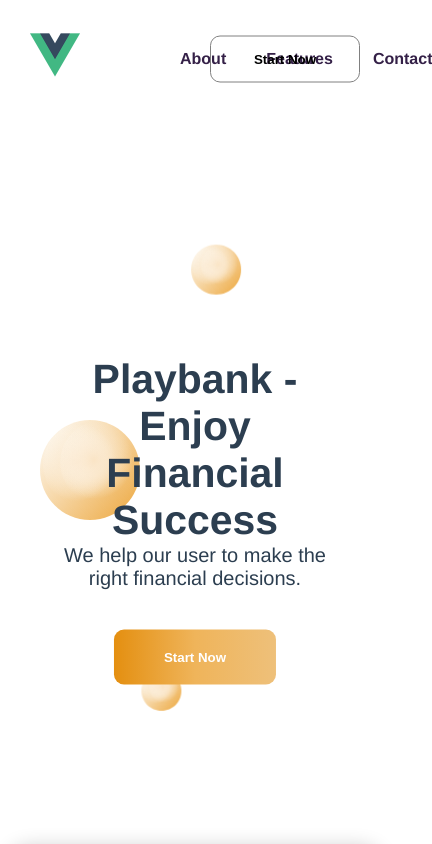
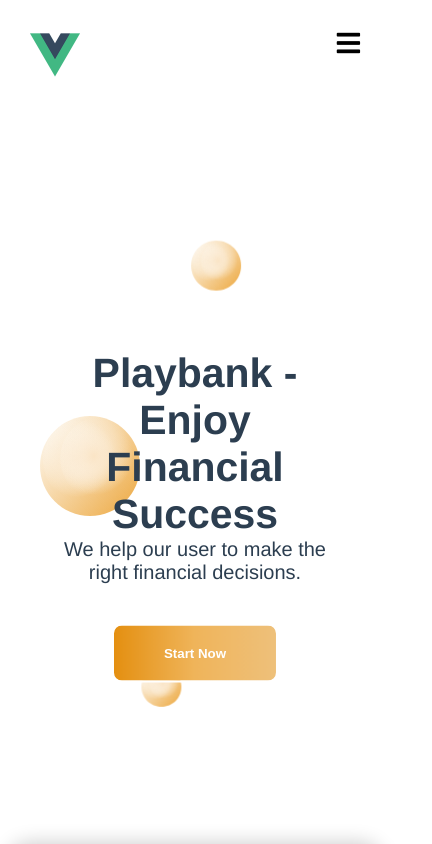
Before and after one commit to krishna-nayak/landing-animeted-page, a Vue app: page / in a window 390 px wide. Shown: the top 844 px of the page, 432 px wide, since content can reach past the window. Built offline with nearby package versions, Linux system fonts and the light colour scheme.

Commit message:
better moblie layout

```diff
--- a/public/index.html
+++ b/public/index.html
@@ -1,15 +1,26 @@
 <!DOCTYPE html>
 <html lang="">
     <head>
-    <meta charset="utf-8">
-    <meta http-equiv="X-UA-Compatible" content="IE=edge">
-    <meta name="viewport" content="width=device-width,initial-scale=1.0">
-    <link rel="icon" href="<%= BASE_URL %>favicon.ico">
+        <meta charset="utf-8" />
+        <meta http-equiv="X-UA-Compatible" content="IE=edge" />
+        <meta name="viewport" content="width=device-width,initial-scale=1.0" />
+        <link rel="icon" href="<%= BASE_URL %>favicon.ico" />
+        <link
+            rel="stylesheet"
+            href="https://cdnjs.cloudflare.com/ajax/libs/font-awesome/5.15.3/css/all.min.css"
+            integrity="sha512-iBBXm8fW90+nuLcSKlbmrPcLa0OT92xO1BIsZ+ywDWZCvqsWgccV3gFoRBv0z+8dLJgyAHIhR35VZc2oM/gI1w=="
+            crossorigin="anonymous"
+            referrerpolicy="no-referrer"
+        />
         <title><%= htmlWebpackPlugin.options.title %></title>
     </head>
     <body>
         <noscript>
-      <strong>We're sorry but <%= htmlWebpackPlugin.options.title %> doesn't work properly without JavaScript enabled. Please enable it to continue.</strong>
+            <strong
+                >We're sorry but <%= htmlWebpackPlugin.options.title %> doesn't
+                work properly without JavaScript enabled. Please enable it to
+                continue.</strong
+            >
         </noscript>
         <div id="app"></div>
         <!-- built files will be auto injected -->
--- a/src/App.vue
+++ b/src/App.vue
@@ -20,6 +20,8 @@ export default {
 }
 
 #app {
+  max-width: 1440px;
+  margin: auto;
   font-family: Avenir, Helvetica, Arial, sans-serif;
   -webkit-font-smoothing: antialiased;
   -moz-osx-font-smoothing: grayscale;
--- a/src/components/AppBody.vue
+++ b/src/components/AppBody.vue
@@ -91,9 +91,10 @@ section {
   font-weight: 600;
   color: white;
   align-self: flex-start;
+  border: 2px solid white;
 }
 .box-container {
-    width: clamp(350px, 100%, 500px);
+  width: clamp(300px, 100%, 500px);
   height: 300px;
   transform: translateY(1000px);
   animation: CardEnter 1s ease forwards;
@@ -110,6 +111,7 @@ section {
   border-radius: 20px;
   box-shadow: 0 0 20px 3px rgba(0, 0, 0, 0.2);
   transition: all 1s;
+  /* border: 2px solid white; */
 }
 .card-motion {
   animation: cardMotion 2s ease-in-out 1s infinite alternate;
@@ -235,6 +237,7 @@ section {
     height: 100vh;
     margin-bottom: 300px;
     overflow: visible;
+    padding: 0;
   }
   .text {
     top: 50%;
--- a/src/components/AppHeader.vue
+++ b/src/components/AppHeader.vue
@@ -1,3 +1,4 @@
+/* eslint-disable */
 <template>
   <header id="nav">
     <!-- <router-link class="logo" to="/">LOGO</router-link> -->
@@ -9,6 +10,10 @@
         style="width: 50px; height: 50px"
       />
     </router-link>
+    <div
+      :class="{ 'links-active': navToggle, 'display-none': !navToggle }"
+      class="links"
+    >
       <router-link
         class="link"
         v-for="item in items"
@@ -17,8 +22,12 @@
       >
         {{ item.title }}
       </router-link>
+    </div>
 
     <button type="submit" class="start-btn">Start Now</button>
+    <button @click="navMenu" class="nav-toggle-btn">
+      <i class="fas fa-bars fa-2x"></i>
+    </button>
   </header>
 </template>
 
@@ -26,12 +35,18 @@
 export default {
   data() {
     return {
+      navToggle: false,
       items: [
         { to: "/about", title: "About" },
         { to: "/features", title: "Features" },
         { to: "/contact", title: "Contact" },
       ],
     };
+  },
+  methods: {
+    navMenu() {
+      this.navToggle = !this.navToggle;
+    },
   },
 };
 </script>
@@ -53,6 +68,10 @@ export default {
 #nav a.router-link-exact-active {
   color: #42b983;
 }
+#nav .links {
+  display: flex;
+  align-items: center;
+}
 #nav .logo {
   margin-right: 80px;
 }
@@ -72,4 +91,40 @@ export default {
   font-weight: 600;
   background: transparent;
 }
+
+.nav-toggle-btn {
+  display: none;
+}
+/* moblie */
+
+@media (max-width: 650px) {
+  .nav-toggle-btn {
+    border: none;
+    display: initial;
+    background: white;
+    margin-left: auto;
+    align-self: flex-start;
+  }
+
+  .links-active {
+    align-items: center;
+    width: 100%;
+    justify-content: center;
+    text-align: center;
+    display: block;
+    margin: 0 auto;
+    flex-direction: column;
+  }
+  #nav .display-none {
+    display: none;
+  }
+  #nav .logo {
+    margin: 0;
+  }
+  .start-btn {
+    display: none;
+  }
+}
+
+/* 650px */
 </style>
```
Lines whose indentation alone changed are shown as unchanged.
